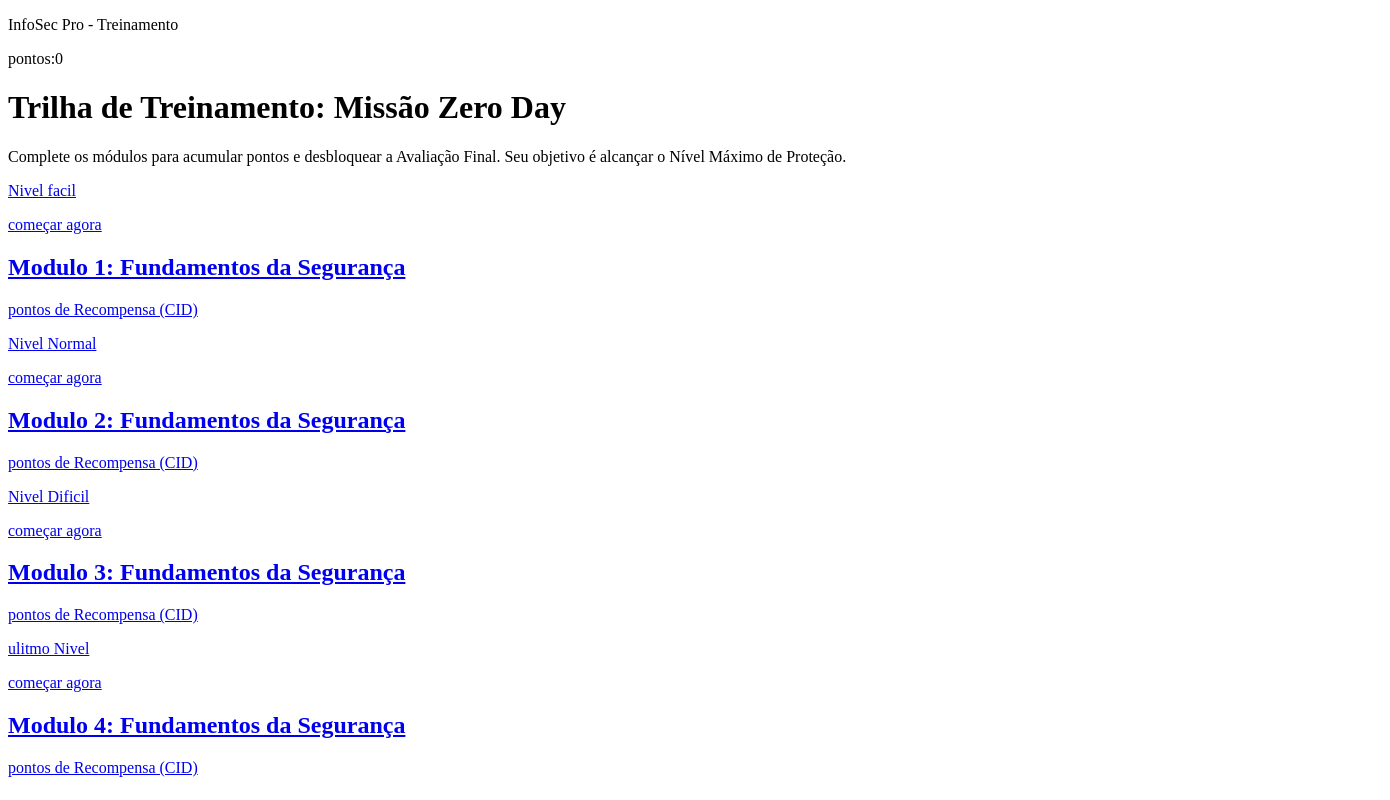
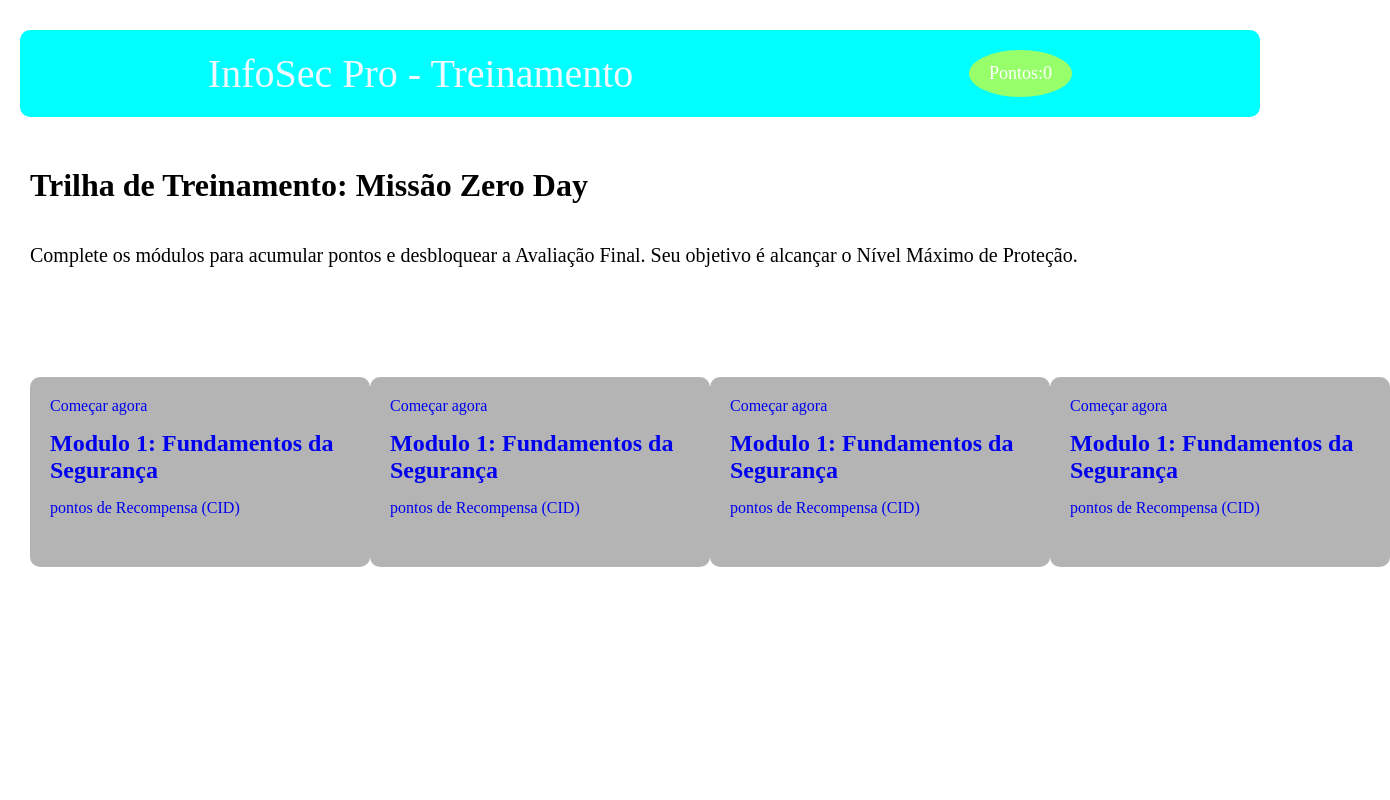
Before and after one commit to Marcelo-Vral/TCC-FINAL, a plain HTML site: page index.HTML in a window 1280 px wide. Shown: the whole page, 1390 px wide, since content can reach past the window. Drawn offline with Linux system fonts and the light colour scheme.

Commit message:
MOdificando arquivos

```diff
--- /dev/null
+++ b/Niveis/modulo1.css
@@ -0,0 +1,31 @@
+*{
+
+    text-decoration: none;
+
+}
+header{
+    display: flex;
+    background-color: aqua;
+    justify-content: space-around;
+    margin: 30px 20px 20px 20px;
+    color: aliceblue;
+    border-radius: 10px;
+}
+main{
+    padding: 10px;
+}
+.titulo{
+    font-size: 40px;
+}
+.ponto{
+    font-size: large;
+}
+.pontinho{
+    background-color: rgba(255, 255, 0, 0.59);
+    color: white;
+    border-radius: 60%;
+    display: flex;
+    flex-direction: column;
+    justify-content: center;
+    padding: 10px 20px;
+}
--- a/index.HTML
+++ b/index.HTML
@@ -1,42 +1,48 @@
 <!DOCTYPE html>
 <html lang="en">
+    <link rel="stylesheet" href="style.css">
+
 <head>
     <meta charset="UTF-8">
     <meta name="viewport" content="width=device-width, initial-scale=1.0">
     <title>Infosec</title>
 </head>
+
 <body>
     <header>
-        <p>InfoSec Pro - Treinamento</p>
-        <p>pontos:0</p>
+        <p class="titulo">InfoSec Pro - Treinamento</p>
+        <div class="pontinho"><p class="ponto">
+            Pontos:0</p></div>
     </header>
     <main>
         <h1>Trilha de Treinamento: Missão Zero Day</h1>
-        <p>Complete os módulos para acumular pontos e desbloquear a Avaliação Final. Seu objetivo é alcançar o Nível Máximo de Proteção.</p>
+        <p class="subtitulo">Complete os módulos para acumular pontos e desbloquear a Avaliação Final. Seu objetivo é
+            alcançar o Nível Máximo de Proteção.</p>
 
 
-        <DIV><a href="#">Nivel facil<div>
-            <p>começar agora</p>
-            <h2>Modulo 1: Fundamentos da Segurança</h2>
-            <p>pontos de Recompensa (CID)</p>
-        </div></a>
-        <a href="#">Nivel Normal<div>
-            <p>começar agora</p>
-            <h2>Modulo 2: Fundamentos da Segurança</h2>
-            <p>pontos de Recompensa (CID)</p>
-        </div></a>
-        <a href="#">Nivel Dificil<div>
-            <p>começar agora</p>
-            <h2>Modulo 3: Fundamentos da Segurança</h2>
-            <p>pontos de Recompensa (CID)</p>
-        </div></a>
-        <a href="#">ulitmo Nivel<div>
-            <p>começar agora</p>
-            <h2>Modulo 4: Fundamentos da Segurança</h2>
-            <p>pontos de Recompensa (CID)</p>
-        </div></a>
+        <div id="niveis"><a href="Niveis/nivel1.html"><div class="modulos">
+                    <p>Começar agora</p>
+                    <h2>Modulo 1: Fundamentos da Segurança</h2>
+                    <p class="pontos">pontos de Recompensa (CID)</p>
+                </div></a>
+                <a href="#"><div class="modulos">
+                    <p>Começar agora</p>
+                    <h2>Modulo 1: Fundamentos da Segurança</h2>
+                    <p class="pontos">pontos de Recompensa (CID)</p>
+                </div></a>
+                <a href="#"><div class="modulos">
+                    <p>Começar agora</p>
+                    <h2>Modulo 1: Fundamentos da Segurança</h2>
+                    <p class="pontos">pontos de Recompensa (CID)</p>
+                </div></a>
+                <a href="#"><div class="modulos">
+                    <p>Começar agora</p>
+                    <h2>Modulo 1: Fundamentos da Segurança</h2>
+                    <p class="pontos">pontos de Recompensa (CID)</p>
+                </div></a>
 
-    </DIV>
+            </div>
     </main>
 </body>
+
 </html>
--- a/style.css
+++ b/style.css
@@ -0,0 +1,58 @@
+*{
+    margin: 0;
+    padding: 0;
+    text-decoration: none;
+
+}
+header{
+    display: flex;
+    padding :20px;
+    background-color: aqua;
+    justify-content: space-around;
+    margin: 30px 20px 20px 20px;
+    color: aliceblue;
+    border-radius: 10px;
+
+}
+.titulo{
+    font-size: 40px;
+}
+.ponto{
+    font-size: large;
+}
+.pontinho{
+    background-color: rgba(255, 255, 0, 0.59);
+    color: white;
+    border-radius: 60%;
+    display: flex;
+    flex-direction: column;
+    justify-content: center;
+    padding: 10px 20px;
+}
+main{
+    padding: 30px;
+    display: flex;
+    gap: 40px;
+    flex-direction: column;
+
+}
+#niveis{
+    display: flex;
+    justify-content: space-around;
+    margin-top: 70px;
+}
+.subtitulo{
+    font-size: 20px;
+
+}
+.modulos{
+    background-color: rgba(0, 0, 0, 0.293);
+    display: flex;
+    flex-direction: column;
+    gap: 15px;
+    padding: 20px;
+    border-radius: 10px;
+    width: 300px;
+    height: 150px;
+
+}
```
Also changed, not shown: Niveis/nivel1.html (added, +27 -0 lines).
